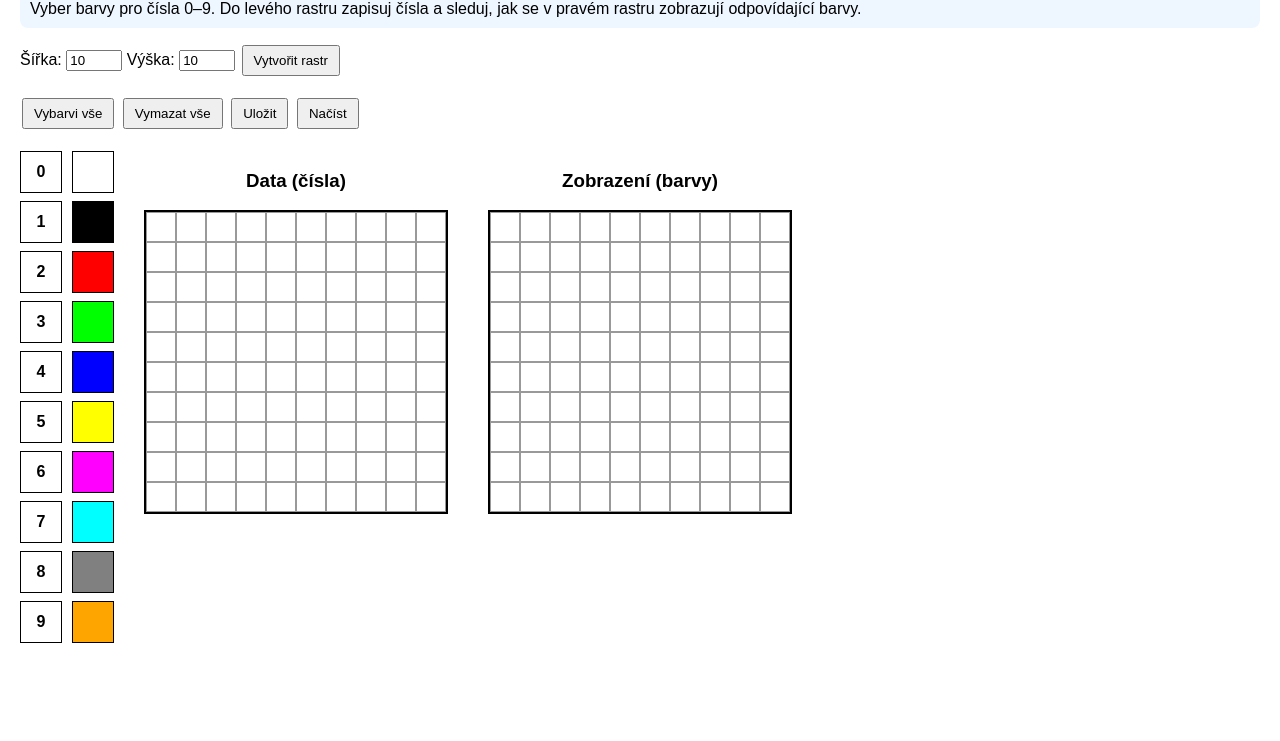
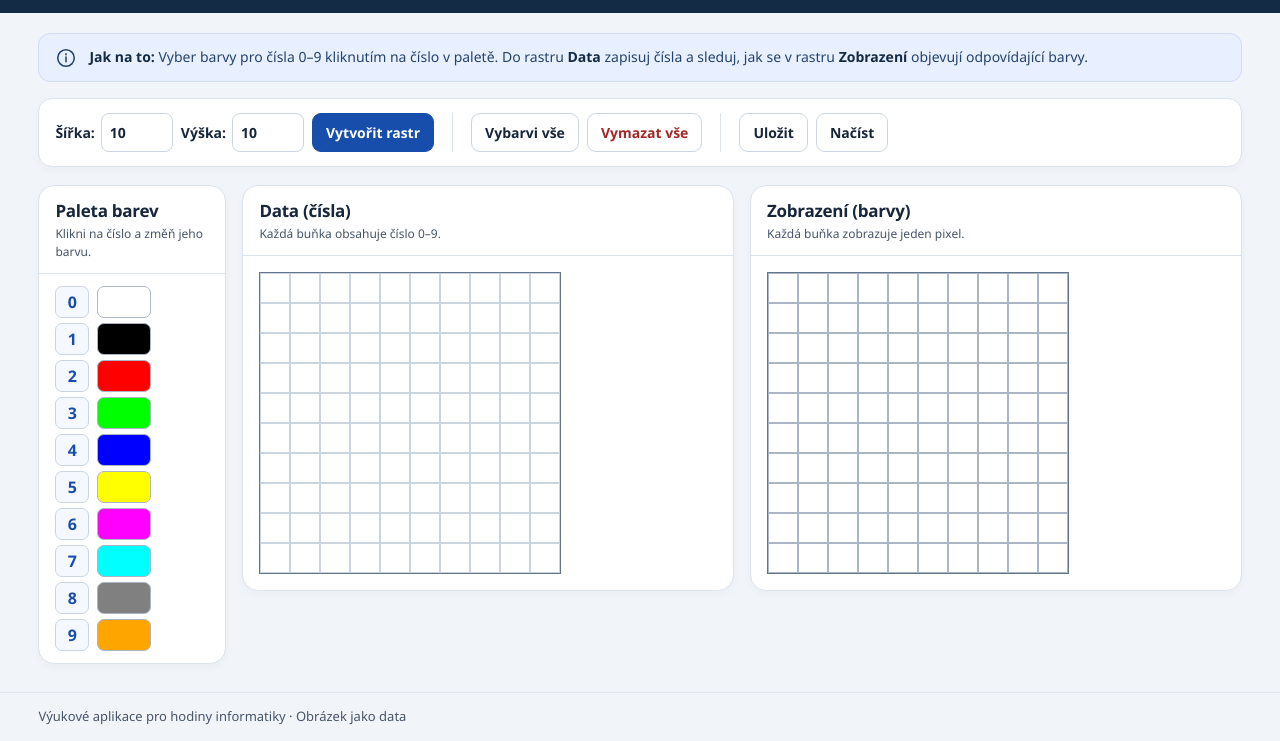
Before and after one commit to MiZik-NV/Vyuka, a plain HTML site: page Rastrova_grafika.html in a window 1280 px wide. Shown: the part 90-831 px from the top of the page. Before the commit the page ends 800 px from the top, so only its background shows below. Drawn offline with Linux system fonts and the light colour scheme.

Commit message:
Add files via upload

```diff
--- a/Rastrova_grafika.html
+++ b/Rastrova_grafika.html
@@ -6,157 +6,120 @@
 <title>Rastrová grafika</title>
 
 <style>
-body{
-    font-family: Arial, sans-serif;
-    margin:20px;
+:root {
+    --navy: #142b46; --ink: #17263b; --muted: #475569;
+    --blue: #174eac; --blue-dark: #123e88; --pale: #f1f5f9;
+    --line: #dbe3ec; --soft: #e8efff; --white: #fff;
 }
-
-h1{
-    text-align:center;
+* { box-sizing: border-box; }
+body { margin: 0; font: 16px/1.5 "Segoe UI", system-ui, sans-serif; background: var(--pale); color: var(--ink); }
+h1,h2,h3,p { margin: 0; }
+.hero { background: var(--navy); color: white; padding: 23px clamp(16px,3vw,40px); }
+.hero-inner { max-width: 1500px; margin: auto; display: flex; align-items: center; gap: 16px; }
+.mark { flex: 0 0 48px; height: 48px; display: grid; place-items: center; background: #e8efff; color: #2458b7; border-radius: 12px; }
+.mark svg { width: 29px; height: 29px; }
+.eyebrow { font-size: 11px; font-weight: 700; letter-spacing: 1.6px; color: #cbd9e9; }
+h1 { font-size: clamp(23px,3vw,32px); line-height: 1.18; margin-top: 3px; letter-spacing: -.025em; }
+main { max-width: 1580px; margin: auto; padding: 20px clamp(12px,3vw,40px) 28px; }
+.instructions { display: flex; align-items: flex-start; gap: 12px; background: var(--soft); border: 1px solid #cdddf8; border-radius: 12px; padding: 12px 16px; color: #24446d; margin-bottom: 16px; font-size: 14px; }
+.instructions svg { flex: 0 0 22px; margin-top: 1px; }
+.instructions strong { color: var(--navy); }
+.controls { display: flex; flex-wrap: wrap; align-items: center; gap: 12px 18px; margin-bottom: 18px; background: white; border: 1px solid var(--line); padding: 14px 16px; border-radius: 14px; box-shadow: 0 3px 10px #142b4608; }
+.control-group { display: flex; flex-wrap: wrap; align-items: center; gap: 8px; }
+.dimension { display: flex; align-items: center; gap: 6px; font-size: 14px; font-weight: 600; }
+.dimension input { width: 72px; height: 39px; border: 1px solid #cbd5e1; border-radius: 8px; padding: 6px 8px; color: var(--ink); font: inherit; background: white; }
+button { font: inherit; font-size: 14px; font-weight: 650; min-height: 39px; padding: 7px 13px; border: 1px solid #cbd5e1; background: white; border-radius: 9px; cursor: pointer; color: var(--ink); }
+button:hover { background: #f1f5ff; border-color: #8aa8d5; }
+button.primary { background: var(--blue); border-color: var(--blue); color: white; }
+button.primary:hover { background: var(--blue-dark); }
+button.danger { color: #a12828; }
+button.danger:hover { background: #fff1f1; border-color: #e6b5b5; }
+button:focus-visible,.dimension input:focus-visible { outline: 3px solid #2563eb; outline-offset: 2px; }
+.separator { align-self: stretch; width: 1px; background: var(--line); min-height: 30px; }
+.container { display: grid; grid-template-columns: 188px minmax(0,1fr); gap: 16px; align-items: start; }
+.panel { background: white; border: 1px solid var(--line); border-radius: 16px; box-shadow: 0 3px 10px #142b4608; min-width: 0; overflow: hidden; }
+.panel-head { padding: 14px 16px 12px; border-bottom: 1px solid var(--line); }
+.panel-head h2,.panel-head h3 { font-size: 17px; line-height: 1.3; letter-spacing: -.015em; }
+.panel-head p { font-size: 12px; color: var(--muted); margin-top: 3px; }
+.palette { display: flex; flex-direction: column; gap: 5px; padding: 12px 16px; }
+.palette-item { display: flex; align-items: center; gap: 8px; }
+.palette-label { width: 34px; height: 32px; display: grid; place-items: center; border: 1px solid #cbd5e1; background: #f5f8ff; color: var(--blue); border-radius: 7px; font-weight: 700; cursor: pointer; }
+.palette-label:hover { background: #dbeafe; border-color: var(--blue); }
+.color-preview { width: 54px; height: 32px; border: 1px solid #aab6c5; border-radius: 7px; }
+.grids { display: grid; grid-template-columns: repeat(2,minmax(0,1fr)); gap: 16px; min-width: 0; align-items: start; }
+.grid-scroll { overflow: auto; padding: 16px; min-height: 100px; scrollbar-color: #a9b9cc #f1f5f9; }
+.grid { display: grid; width: max-content; border: 1px solid #64748b; background: #fff; }
+.input-cell,.color-cell { width: 30px; height: 30px; border: 1px solid #cbd5e1; box-sizing: border-box; }
+.input-cell { border-radius: 0; text-align: center; font: 600 15px/1 "Segoe UI", system-ui,sans-serif; padding: 0; color: var(--ink); background: #fff; min-width: 0; }
+.input-cell:hover { background: #eff6ff; }
+.input-cell:focus { position: relative; z-index: 1; outline: 2px solid #2563eb; outline-offset: -2px; background: #eff6ff; }
+.color-cell { border-color: #aab6c5; }
+footer { max-width: 1580px; margin: auto; padding: 14px clamp(12px,3vw,40px); border-top: 1px solid var(--line); color: var(--muted); font-size: 13px; }
+@media(max-width: 1050px) {
+    .container { grid-template-columns: minmax(0,1fr); }
+    .palette { flex-direction: row; flex-wrap: wrap; gap: 8px 14px; }
+    .palette-item { gap: 4px; }
+    .color-preview { width: 34px; }
 }
-
-.controls{
-    margin-bottom:20px;
-}
-
-button{
-    margin:2px;
-    padding:6px 10px;
-}
-
-.container{
-    display:flex;
-    gap:30px;
-    align-items:flex-start;
-}
-
-.palette{
-    display:flex;
-    flex-direction:column;
-    gap:8px;
-}
-
-.palette-item{
-    display:flex;
-    align-items:center;
-    gap:10px;
-}
-
-.palette-label{
-    width:40px;
-    height:40px;
-    border:1px solid black;
-    display:flex;
-    justify-content:center;
-    align-items:center;
-    font-weight:bold;
-    cursor:pointer;
-}
-
-.color-preview{
-    width:40px;
-    height:40px;
-    border:1px solid black;
-}
-
-.grids{
-    display:flex;
-    gap:40px;
-}
-
-.grid-wrapper{
-    display:flex;
-    flex-direction:column;
-    align-items:center;
-}
-
-.grid{
-    display:grid;
-    border:2px solid black;
-}
-
-.input-cell{
-    width:30px;
-    height:30px;
-    border:1px solid #999;
-    text-align:center;
-    font-size:16px;
-    padding:0;
-    box-sizing:border-box;
-}
-
-.color-cell{
-    width:30px;
-    height:30px;
-    border:1px solid #999;
-    box-sizing:border-box;
-}
-
-.instructions{
-    background:#eef7ff;
-    padding:10px;
-    margin-bottom:15px;
-    border-radius:8px;
+@media(max-width: 700px) {
+    .grids { grid-template-columns: minmax(0,1fr); }
+    .separator { display: none; }
+    .controls { gap: 10px; }
+    .grid-scroll { padding: 12px; }
+    .hero { padding-block: 18px; }
 }
 </style>
 
 </head>
 <body>
 
-<h1>Jak funguje rastrová grafika</h1>
-
+<header class="hero">
+    <div class="hero-inner">
+        <span class="mark" aria-hidden="true"><svg viewBox="0 0 24 24" fill="none" stroke="currentColor" stroke-width="1.6"><rect x="3" y="3" width="18" height="18" rx="2"/><path d="M9 3v18M15 3v18M3 9h18M3 15h18"/><path d="M9 9h6v6H9z" fill="currentColor" stroke="none"/></svg></span>
+        <div><p class="eyebrow">INFORMATIKA · 6. ROČNÍK</p><h1>Jak funguje rastrová grafika</h1></div>
+    </div>
+</header>
+<main>
     <div class="instructions">
-Vyber barvy pro čísla 0–9. Do levého rastru zapisuj čísla a sleduj,
-jak se v pravém rastru zobrazují odpovídající barvy.
+        <svg viewBox="0 0 24 24" width="22" height="22" fill="none" stroke="currentColor" stroke-width="1.7" aria-hidden="true"><circle cx="12" cy="12" r="9"/><path d="M12 11v5M12 7.5v1" stroke-linecap="round"/></svg>
+        <p><strong>Jak na to:</strong> Vyber barvy pro čísla 0–9 kliknutím na číslo v paletě. Do rastru <strong>Data</strong> zapisuj čísla a sleduj, jak se v rastru <strong>Zobrazení</strong> objevují odpovídající barvy.</p>
     </div>
-
-<div class="controls">
-
-    Šířka:
-    <input type="number" id="gridWidth" value="10" min="1" max="50">
-
-    Výška:
-    <input type="number" id="gridHeight" value="10" min="1" max="50">
-
-    <button onclick="createGrid()">Vytvořit rastr</button>
-
-	<br>	<br>
-
+    <div class="controls" aria-label="Ovládání rastru">
+        <div class="control-group">
+            <label class="dimension" for="gridWidth">Šířka: <input type="number" id="gridWidth" value="10" min="1" max="20"></label>
+            <label class="dimension" for="gridHeight">Výška: <input type="number" id="gridHeight" value="10" min="1" max="20"></label>
+            <button class="primary" onclick="createGrid()">Vytvořit rastr</button>
+        </div>
+        <span class="separator" aria-hidden="true"></span>
+        <div class="control-group">
             <button onclick="fillAll()">Vybarvi vše</button>
-
-    <button onclick="clearAll()">Vymazat vše</button>
-
+            <button class="danger" onclick="clearAll()">Vymazat vše</button>
+        </div>
+        <span class="separator" aria-hidden="true"></span>
+        <div class="control-group">
             <button onclick="savePicture()">Uložit</button>
-
             <button onclick="loadPicture()">Načíst</button>
-
-    <input
-        type="file"
-        id="fileLoader"
-        accept=".json"
-        style="display:none">
-
+            <input type="file" id="fileLoader" accept=".json" style="display:none">
         </div>
-
+    </div>
     <div class="container">
-
+        <aside class="panel">
+            <div class="panel-head"><h2>Paleta barev</h2><p>Klikni na číslo a změň jeho barvu.</p></div>
             <div class="palette" id="palette"></div>
-
+        </aside>
         <div class="grids">
-
-        <div class="grid-wrapper">
-            <h3>Data (čísla)</h3>
-            <div class="grid" id="inputGrid"></div>
+            <section class="panel grid-wrapper" aria-labelledby="dataTitle">
+                <div class="panel-head"><h3 id="dataTitle">Data (čísla)</h3><p>Každá buňka obsahuje číslo 0–9.</p></div>
+                <div class="grid-scroll"><div class="grid" id="inputGrid"></div></div>
+            </section>
+            <section class="panel grid-wrapper" aria-labelledby="colorTitle">
+                <div class="panel-head"><h3 id="colorTitle">Zobrazení (barvy)</h3><p>Každá buňka zobrazuje jeden pixel.</p></div>
+                <div class="grid-scroll"><div class="grid" id="colorGrid"></div></div>
+            </section>
         </div>
-
-        <div class="grid-wrapper">
-            <h3>Zobrazení (barvy)</h3>
-            <div class="grid" id="colorGrid"></div>
     </div>
-
-    </div>
-
-</div>
+</main>
+<footer>Výukové aplikace pro hodiny informatiky · Obrázek jako data</footer>
 
 <script>
 
@@ -219,11 +182,14 @@ let outputs = [];
 
 function createGrid(){
 
-    const width =
-        parseInt(document.getElementById("gridWidth").value);
+    const width = Math.max(1, Math.min(20,
+		parseInt(document.getElementById("gridWidth").value) || 10));
 
-    const height =
-        parseInt(document.getElementById("gridHeight").value);
+	const height = Math.max(1, Math.min(20,
+		parseInt(document.getElementById("gridHeight").value) || 10));
+
+	document.getElementById("gridWidth").value = width;
+	document.getElementById("gridHeight").value = height;
 
     inputGrid.innerHTML = "";
     colorGrid.innerHTML = "";
```
Also changed, not shown: Vektorova_grafika.html (added, +6 -0 lines), index.html (+2 -1 lines). Lines whose indentation alone changed are shown as unchanged.
